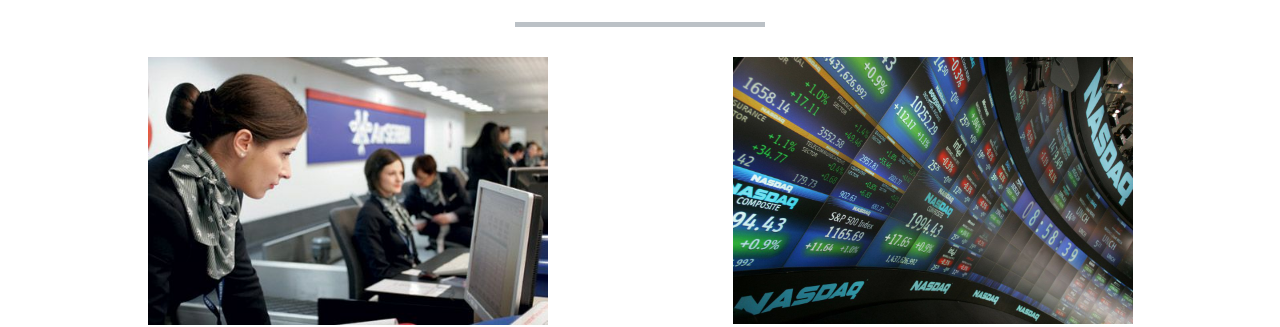
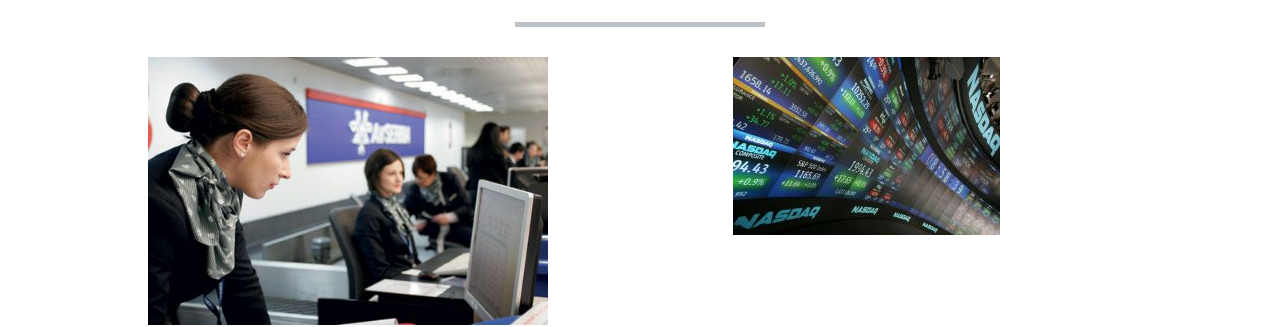
Before and after one commit to friendly-developer/portfolio, a website: page index.html in a window 1280 px wide. Shown: the part 639-966 px from the top of the page. Drawn offline with nearby package versions, Linux system fonts and the light colour scheme; files whose address does not match are found by name.

Commit message:
feat:added new thumbnail reference

```diff
--- a/index.html
+++ b/index.html
@@ -97,7 +97,7 @@
                                     <i class="fa fa-search-plus fa-3x"></i>
                                 </div>
                             </div>
-                            <img src="img/portfolio/shares.jpg" class="img-responsive" alt="">
+                            <img src="img/portfolio/shares-small.jpg" class="img-responsive" alt="">
                         </a>
                     </div>
                 </div>
```
